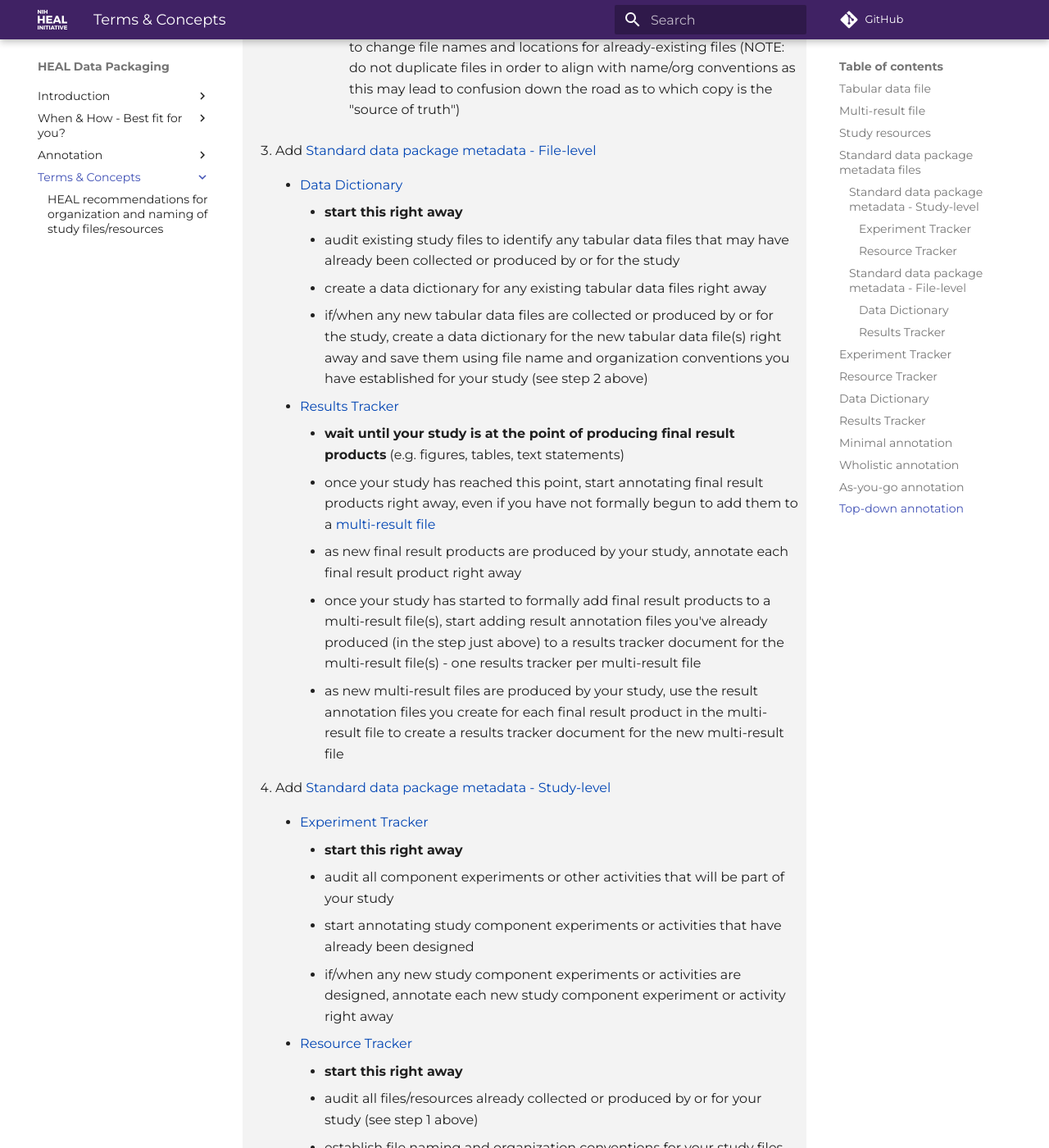
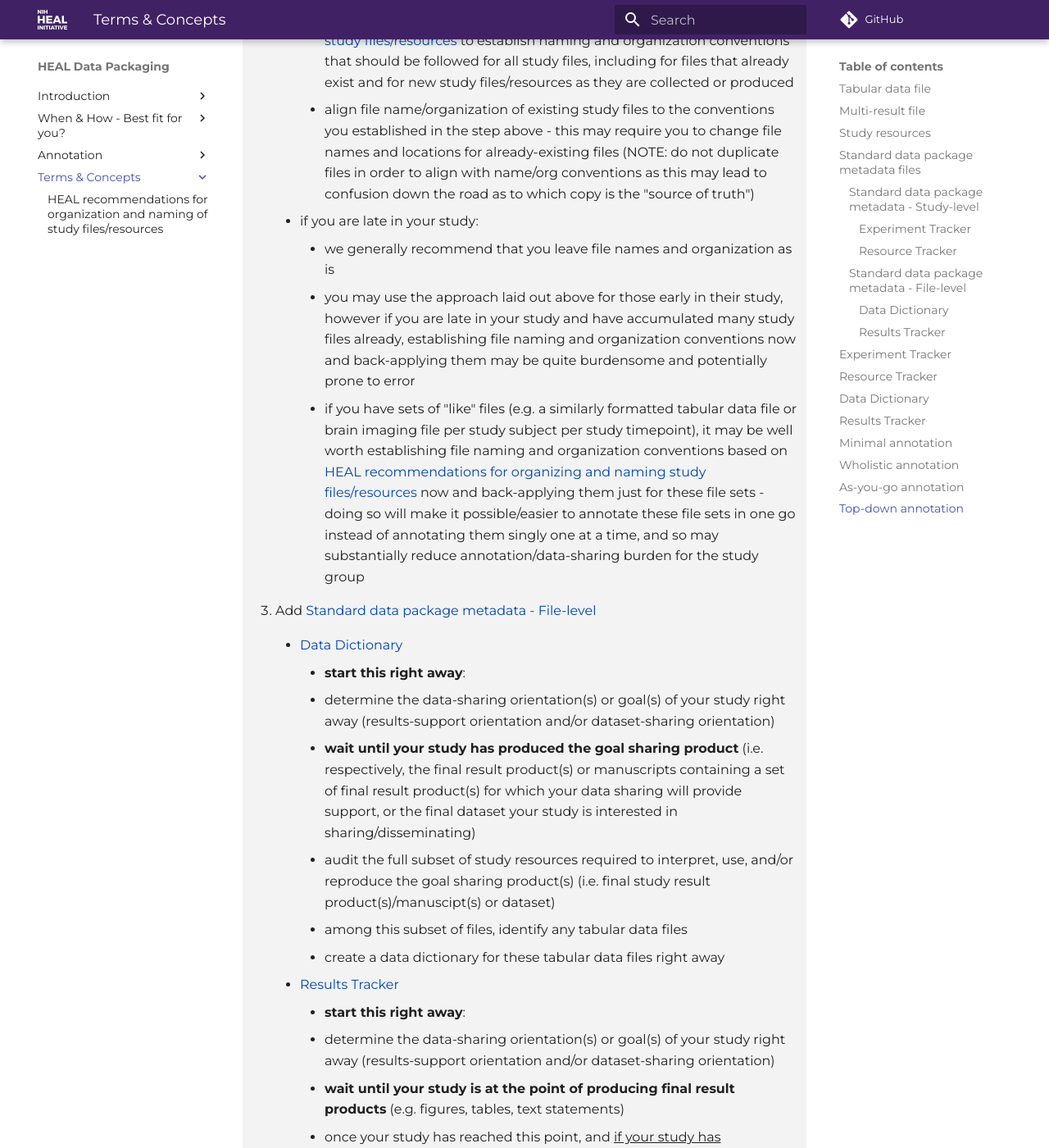
Before and after one commit to norc-heal/heal-data-pkg-guide, an MkDocs documentation site: the page built from docs/terms/index.md, in a window 1280 px wide and 1400 px high, scrolled down 9400 px. Shown: the whole window at 82% size. Built offline with MkDocs 1.6.1 and Material for MkDocs 9.7.7, drawn with Linux system fonts in a browser that asks for light colours; comment, search, counter and statistics services are not loaded; some of the changed text lies outside the part shown.

Commit message:
added top down annotation to terms list

```diff
--- a/docs/terms/index.md
+++ b/docs/terms/index.md
@@ -194,6 +194,7 @@
 
     * **start this right away**
     * audit all files/resources already collected or produced by or for your study
+    * determine the data-sharing orientation(s) or goal(s) of your study right away (results-support orientation and/or dataset-sharing orientation)
 
 2. Organize and consistently name your files and folders
 
@@ -212,8 +213,11 @@
 
     * [Results Tracker](#results-tracker)
 
+        * **start this right away**:
+        * determine the data-sharing orientation(s) or goal(s) of your study right away (results-support orientation and/or dataset-sharing orientation)
+
         * **wait until your study is at the point of producing final result products** (e.g. figures, tables, text statements)
-        * once your study has reached this point, start annotating final result products right away, even if you have not formally begun to add them to a [multi-result file](#multi-result-file)
+        * once your study has reached this point, and <u>if your study has determined that a data sharing goal of the study is to provide results-support</u>, start annotating final result products right away, even if you have not formally begun to add them to a [multi-result file](#multi-result-file)
         * as new final result products are produced by your study, annotate each final result product right away
         * once your study has started to formally add final result products to a multi-result file(s), start adding result annotation files you've already produced (in the step just above) to a results tracker document for the multi-result file(s) - one results tracker per multi-result file
         * as new multi-result files are produced by your study, use the result annotation files you create for each final result product in the multi-result file to create a results tracker document for the new multi-result file
@@ -276,57 +280,72 @@
 1. Audit relevant files
 
     * **start this right away**:
-
-        * determine the data-sharing orientation(s) or goal(s) of your study right away (results-support orientation and/or dataset-sharing orientation)
+    * determine the data-sharing orientation(s) or goal(s) of your study right away (results-support orientation and/or dataset-sharing orientation)
 
     * **wait until your study has produced the goal sharing product** (i.e. respectively, the final result product(s) or manuscripts containing a set of final result product(s) for which your data sharing will provide support, or the final dataset your study is interested in sharing/disseminating)
-
-        * audit the full subset of study resources required to interpret, use, and/or reproduce the goal sharing product(s) (i.e. final study result product(s)/manuscipt(s) or dataset)
+    * audit the full subset of study resources required to interpret, use, and/or reproduce the goal sharing product(s) (i.e. final study result product(s)/manuscipt(s) or dataset)
 
 2. Organize and consistently name your files and folders
 
     * **start this right away**:
+    * determine if you are early in your study
+    * if you are early in your study:
 
-        * determine if you are early in your study
-        * if you are early in your study:
+        * consider using [HEAL recommendations for organizing and naming study files/resources](name.md) to establish naming and organization conventions that should be followed for all study files, including for files that already exist and for new study files/resources as they are collected or produced
+        * align file name/organization of existing study files to the conventions you established in the step above - this may require you to change file names and locations for already-existing files (NOTE: do not duplicate files in order to align with name/org conventions as this may lead to confusion down the road as to which copy is the "source of truth")
 
-            * consider using [HEAL recommendations for organizing and naming study files/resources](name.md) to establish naming and organization conventions that should be followed for all study files, including for files that already exist and for new study files/resources as they are collected or produced
-            * align file name/organization of existing study files to the conventions you established in the step above - this may require you to change file names and locations for already-existing files (NOTE: do not duplicate files in order to align with name/org conventions as this may lead to confusion down the road as to which copy is the "source of truth")
+    * if you are late in your study:
+
+        * we generally recommend that you leave file names and organization as is
+        * you may use the approach laid out above for those early in their study, however if you are late in your study and have accumulated many study files already, establishing file naming and organization conventions now and back-applying them may be quite burdensome and potentially prone to error
+        * if you have sets of "like" files (e.g. a similarly formatted tabular data file or brain imaging file per study subject per study timepoint), it may be well worth establishing file naming and organization conventions based on [HEAL recommendations for organizing and naming study files/resources](name.md) now and back-applying them just for these file sets - doing so will make it possible/easier to annotate these file sets in one go instead of annotating them singly one at a time, and so may substantially reduce annotation/data-sharing burden for the study group
+
 
 3. Add [Standard data package metadata - File-level](#standard-data-package-metadata-file-level)
 
     * [Data Dictionary](#data-dictionary)
 
-        * **start this right away**
-        * audit existing study files to identify any tabular data files that may have already been collected or produced by or for the study
-        * create a data dictionary for any existing tabular data files right away
-        * if/when any new tabular data files are collected or produced by or for the study, create a data dictionary for the new tabular data file(s) right away and save them using file name and organization conventions you have established for your study (see step 2 above)
+        * **start this right away**:
+        * determine the data-sharing orientation(s) or goal(s) of your study right away (results-support orientation and/or dataset-sharing orientation)
+
+        * **wait until your study has produced the goal sharing product** (i.e. respectively, the final result product(s) or manuscripts containing a set of final result product(s) for which your data sharing will provide support, or the final dataset your study is interested in sharing/disseminating)
+        * audit the full subset of study resources required to interpret, use, and/or reproduce the goal sharing product(s) (i.e. final study result product(s)/manuscipt(s) or dataset)
+        * among this subset of files, identify any tabular data files
+        * create a data dictionary for these tabular data files right away
+
 
     * [Results Tracker](#results-tracker)
 
+        * **start this right away**:
+        * determine the data-sharing orientation(s) or goal(s) of your study right away (results-support orientation and/or dataset-sharing orientation)
+
         * **wait until your study is at the point of producing final result products** (e.g. figures, tables, text statements)
-        * once your study has reached this point, start annotating final result products right away, even if you have not formally begun to add them to a [multi-result file](#multi-result-file)
+        * once your study has reached this point, and <u>if your study has determined that a data sharing goal of the study is to provide results-support</u>, start annotating final result products right away that are likely to be included in a final manuscript or other multi-result file you will share and for which you would like to provide results-support, even if you have not formally begun to add them to a [multi-result file](#multi-result-file)
         * as new final result products are produced by your study, annotate each final result product right away
         * once your study has started to formally add final result products to a multi-result file(s), start adding result annotation files you've already produced (in the step just above) to a results tracker document for the multi-result file(s) - one results tracker per multi-result file
         * as new multi-result files are produced by your study, use the result annotation files you create for each final result product in the multi-result file to create a results tracker document for the new multi-result file
+        * alternatively, you may wait until your study is at the point of a final manuscript or other multi-result file for which you would like to provide results-support; then start annotating only the final result products that are positively contained in this multi-result file
 
 4. Add [Standard data package metadata - Study-level](#standard-data-package-metadata-study-level)
 
     * [Experiment Tracker](#experiment-tracker)
 
-        * **start this right away**
-        * audit all component experiments or other activities that will be part of your study
-        * start annotating study component experiments or activities that have already been designed
-        * if/when any new study component experiments or activities are designed, annotate each new study component experiment or activity right away
+        * **start this right away** OR **wait until your study has produced the goal sharing product**
+        * audit all component experiments or other activities that are or will be part of your study
+        * identify the subset of component experiments or other activities that positively produced or are likely to produce data or other products that are required to interpret, use, or reproduce your goal data sharing product (i.e. final result product(s), manuscripts, or a dataset you want to share/disseminate)
+        * start annotating this subset of study component experiments or activities if they have already been designed
+        * if/when any new study component experiments or activities are designed and it is determined that the new experiment/activity produced or is likely to produce data or other products that are required to interpret, use, or reproduce your goal data sharing product, annotate this new study component experiment(s) or activity(s) right away
 
     * [Resource Tracker](#resource-tracker)
 
-        * **start this right away**
-        * audit all files/resources already collected or produced by or for your study (see step 1 above)
-        * establish file naming and organization conventions for your study files and make any necessary adjustments to current study file naming/organization to align with these conventions (see step 2 above)
-        * systematically annotate all files/resources already collected or produced by or for your study right away
-        * once you've annotated all files/resources already produced by or for your study, add these resource annotation files to your resource tracker
-        * as new files/resources are collected or produced by or for your study, save them using the file naming and organization conventions you established previously, and annotate each new resource right away
+        * **wait until your study has produced the goal sharing product** (i.e. final result product(s), manuscripts, or a dataset you want to share/disseminate)
+        * audit the full subset of study resources required to interpret, use, and/or reproduce the goal sharing product(s) (i.e. final study result product(s)/manuscipt(s) or dataset) (see step 1 above)
+        * starting with your goal data sharing product (i.e. manuscript, or a dataset you want to share/disseminate), systematically annotate **either**:
+
+            * all files/resources in this subset of study resources regardless of whether they will be shared in a public data repository (["wholistic" annotation](#wholistic-annotation))
+            * only the files/resources in this subset of study resources that will be shared in a public data repository (["minimal" annotation](#minimal-annotation))
+
+        * once you've annotated all files/resources, add these resource annotation files to your resource tracker
 
 
 
@@ -334,11 +353,12 @@
 <details>
 <summary> Advantages</summary>
     <ul>
-    <li> Spreads out annotation and data packaging work across the course of the study so that burden at the end of the stusy is minimal.</li>
-    <li> You get the benefit of full local annotation, which not only maximizes the usefulness of your data for other investigators but also can be helpful internally, especially in preserving knowledge about the data even as team members may change over the course of the study.</li>
-    <li> Maximizes transparency and allows other researchers interested in the data to understand the full scope of the project and the data when accessing study documentation.</li>
-    <li> Allows for documentation of the existence and disposition of files that are too sensitive to share but are important for reproducibility and can perhaps be requested directly from the study team by another researcher.</li>
-    <li> Documenting and sharing all metadata associated with your study can increase the discoverability of your study.</li>
+    <li> "Top-down" annotation allows for a narrower and more goal-focused approach to annotation and data-sharing as compared to the alternative "As-you-go" annotation; This approach may be very appealing to study groups that are well into their study as it reduces annotation and data sharing burden by focusing on producing the essential annotation needed to ensure that the results or datasets they share are discoverable, interpretable, reusable, and replicable by researchers and other potential collaborators.</li>
+    <li> Concentrates annotation and data packaging work at the end of the study which allows singular focus on the task and may speed the process.</li>
+    <li> If you choose to use "wholistic" annotation with the "top-down" annotation approach, you get the benefit of full local annotation of the files underlying your study's goal data sharing product (manuscript results or shared dataset), which not only maximizes the usefulness of your data for other investigators but also can be helpful internally, especially in preserving knowledge about the data even as team members may change over the course of the study. Even if you choose to use "minimal" annotation with the "top down" approach you still get the benefit of some local annotation to support preserving institutional knowledge within your study group.</li>
+    <li> If you choose to use "wholistic" annotation with the "top-down" annotation approach, you maximize transparency and allow other researchers interested in the data to understand the full scope of the project and the data that explicitly underlies your study's goal data sharing product (manuscript results or shared dataset) when accessing study documentation. Even if you choose to use "minimal" annotation with the "top down" approach you still provide a lot of transparency about what data and non-data supporting files you are sharing to support your study's goal data sharing product, how these files relate to each other and how to use and interpret these files; this presents a huge value to potential secondary data users or collaborators.</li>
+    <li> If you choose to use "wholistic" annotation with the "top-down" annotation approach, this still allows for documentation of the existence and disposition of files that are too sensitive to share but are important for reproducibility, interpretability and use of the study's goal data sharing product (manuscript results or shared dataset) and can perhaps be requested directly from the study team by another researcher.</li>
+    <li> If you choose to use "wholistic" annotation with the "top-down" annotation approach, this allows for documenting and sharing all metadata associated with the study's goal data sharing product (manuscript results or shared dataset) and this can increase the discoverability of your study.</li>
 
 </details>
 
```
